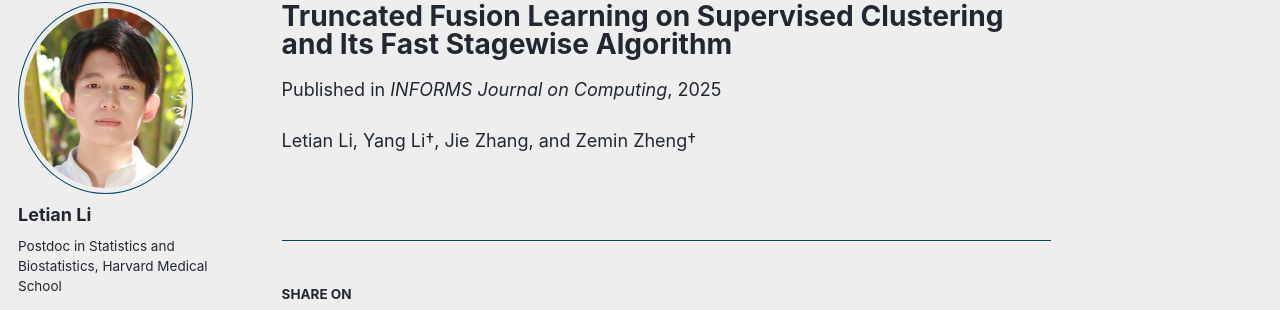
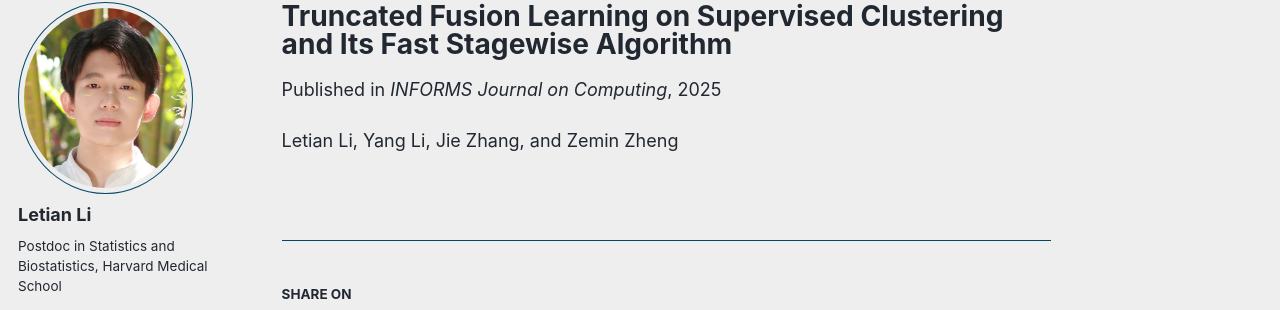
Before and after one commit to letianli059/letianli059.github.io, a Jekyll site: the page built from _publications/TRUE.md, in a window 1280 px wide. Shown: the part 97-407 px from the top of the page. Built offline with Jekyll 4.4.1, drawn with Linux system fonts in a browser that asks for light colours; some web fonts are replaced; a script bundle is joined from its source files by our own code; library files that are not in the unit come from our copies.

```diff
--- a/_publications/TRUE.md
+++ b/_publications/TRUE.md
@@ -12,4 +12,4 @@ bibtexurl:
 citation:
 ---
 
-Letian Li, Yang Li†, Jie Zhang, and Zemin Zheng†
+Letian Li, Yang Li, Jie Zhang, and Zemin Zheng
```
